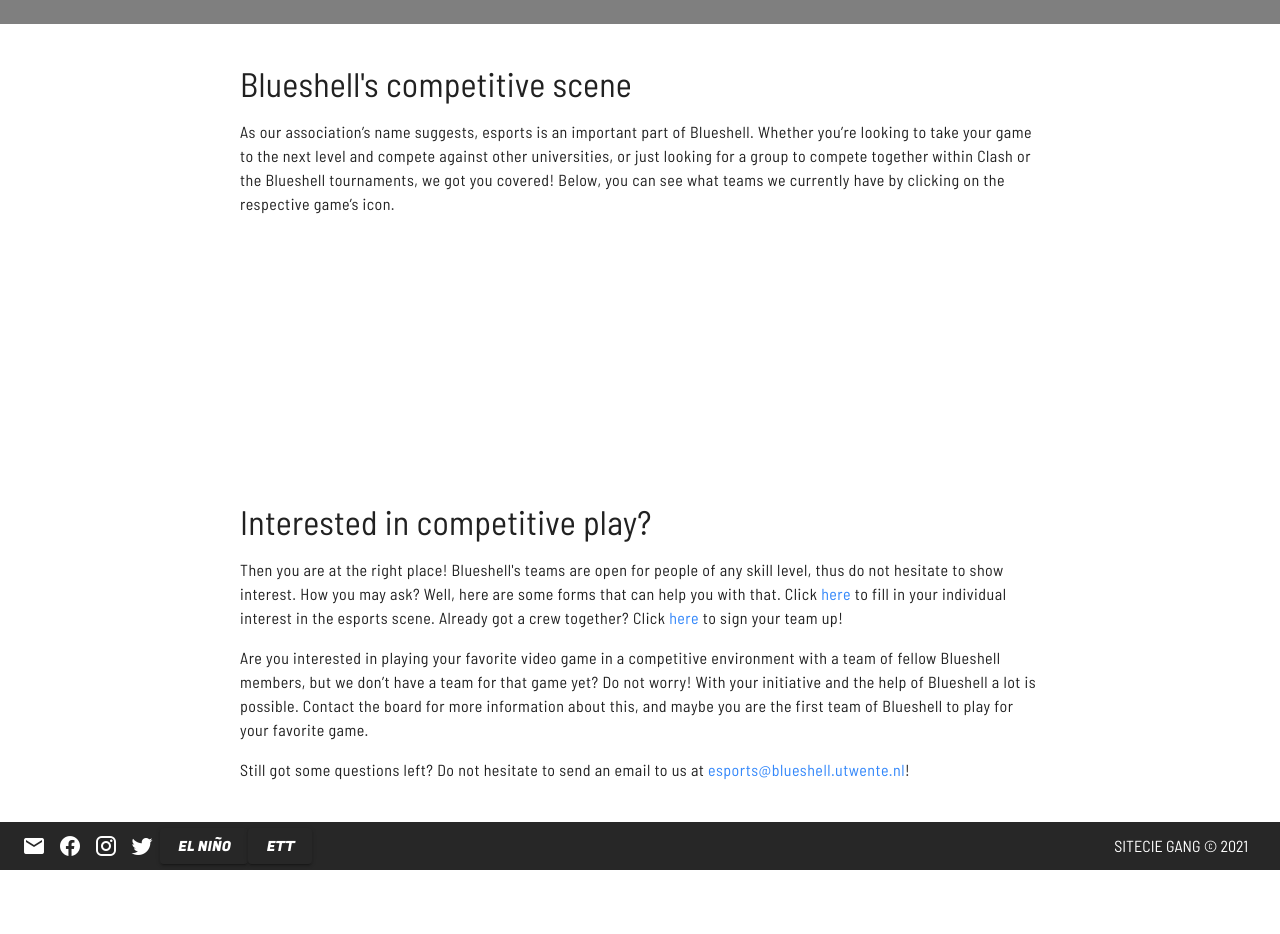
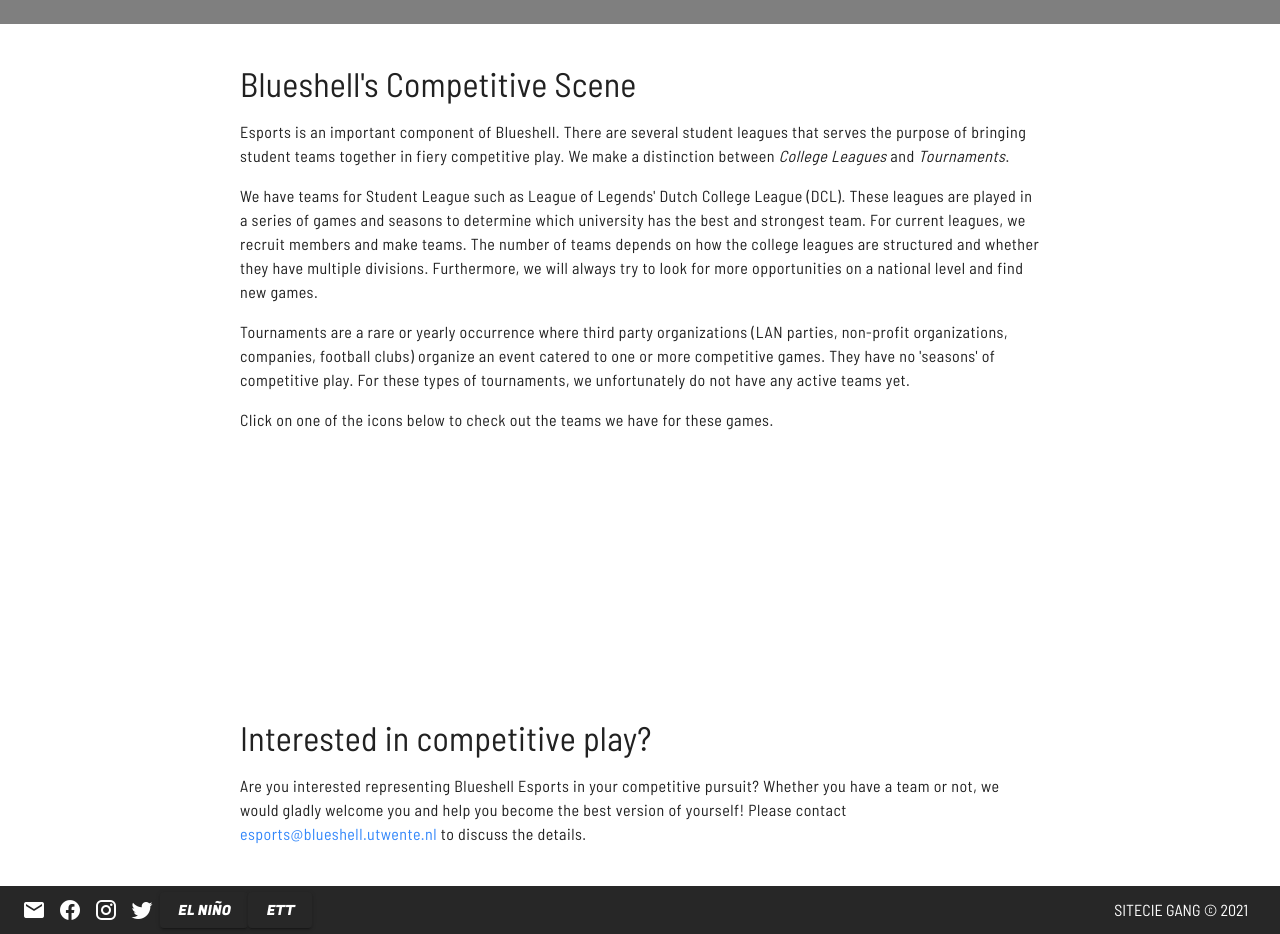
Before and after one commit to ESA-Blueshell/frontend, a Vue app: page /esports/competitive-scene in a window 1280 px wide. Shown: the part 340-1274 px from the top of the page. Before the commit the page ends 1210 px from the top, so only its background shows below. Built offline with nearby package versions, Linux system fonts and the light colour scheme.

Commit message:
updated esports page text

```diff
--- a/src/views/Esports.vue
+++ b/src/views/Esports.vue
@@ -4,14 +4,30 @@
     <div class="mx-3">
       <div class="mx-auto my-10" style="max-width: 800px">
         <p class="text-h4 font-weight-light">
-          Blueshell's competitive scene
+          Blueshell's Competitive Scene
+        </p>
+
+        <p class="body-1">
+          Esports is an important component of Blueshell. There are several student leagues that
+          serves the purpose of bringing student teams together in fiery competitive play. We make a
+          distinction between <i>College Leagues</i> and <i>Tournaments</i>.
         </p>
         <p class="body-1">
-          As our association’s name suggests, esports is an important part of Blueshell. Whether
-          you’re looking to take your game to the next level and compete against other universities,
-          or just looking for a group to compete together within Clash or the Blueshell tournaments,
-          we got you covered! Below, you can see what teams we currently have by clicking on the
-          respective game’s icon.
+          We have teams for Student League such as League of Legends' Dutch College League (DCL).
+          These leagues are played in a series of games and seasons to determine which university
+          has the best and strongest team. For current leagues, we recruit members and make teams.
+          The number of teams depends on how the college leagues are structured and whether they
+          have multiple divisions. Furthermore, we will always try to look for more opportunities on
+          a national level and find new games.
+        </p>
+        <p class="body-1">
+          Tournaments are a rare or yearly occurrence where third party organizations (LAN parties,
+          non-profit organizations, companies, football clubs) organize an event catered to one or
+          more competitive games. They have no 'seasons' of competitive play. For these types of
+          tournaments, we unfortunately do not have any active teams yet.
+        </p>
+        <p class="body-1">
+          Click on one of the icons below to check out the teams we have for these games.
         </p>
 
         <v-row class="my-10" justify="center">
@@ -26,24 +42,11 @@
           Interested in competitive play?
         </p>
         <p class="body-1">
-          Then you are at the right place! Blueshell's teams are open for people of any skill level,
-          thus do not hesitate to show interest. How you may ask? Well, here are some forms that can
-          help you with that. Click <a href="https://forms.gle/kXPGTU6kXvRjhXnc7" target="_blank"
-                                       class="text-decoration-none">here</a> to fill in your
-          individual interest in the esports scene. Already got a crew together? Click <a
-            href="https://forms.gle/tJ8TkeQ6cD24hjm4A" target="_blank" class="text-decoration-none">here</a>
-          to sign your team up! </p>
-        <p class="body-1">
-          Are you interested in playing your favorite video game in a competitive environment with a
-          team of fellow Blueshell members, but we don’t have a team for that game yet? Do not
-          worry! With your initiative and the help of Blueshell a lot is possible. Contact the board
-          for more information about this, and maybe you are the first team of Blueshell to play for
-          your favorite game.
-        </p>
-        <p class="body-1">
-          Still got some questions left? Do not hesitate to send an email to us at
-          <a href="mailto:esports@blueshell.utwente.nl" target="_blank"
-             class="text-decoration-none">esports@blueshell.utwente.nl</a>!
+          Are you interested representing Blueshell Esports in your competitive pursuit? Whether you
+          have a team or not, we would gladly welcome you and help you become the best version of
+          yourself! Please contact <a href="mailto:esports@blueshell.utwente.nl" target="_blank"
+                                      class="text-decoration-none">esports@blueshell.utwente.nl</a>
+          to discuss the details.
         </p>
       </div>
     </div>
```
